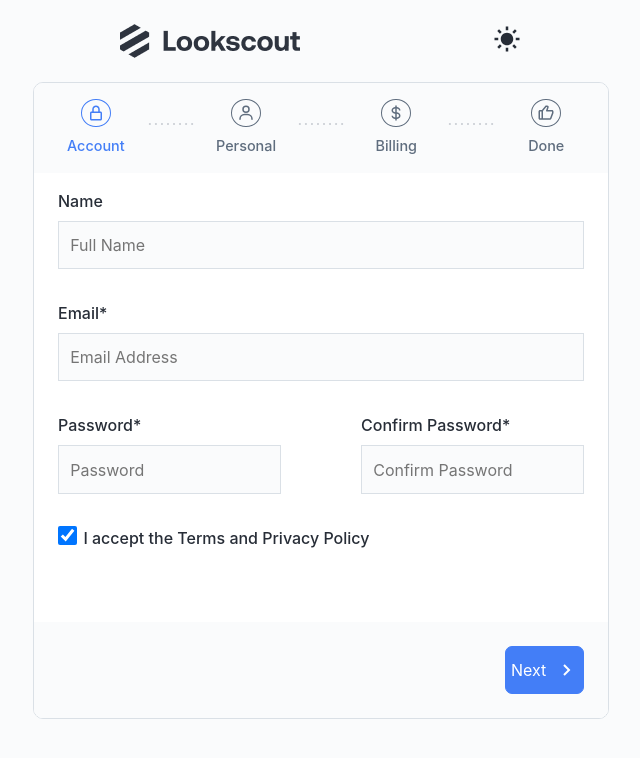
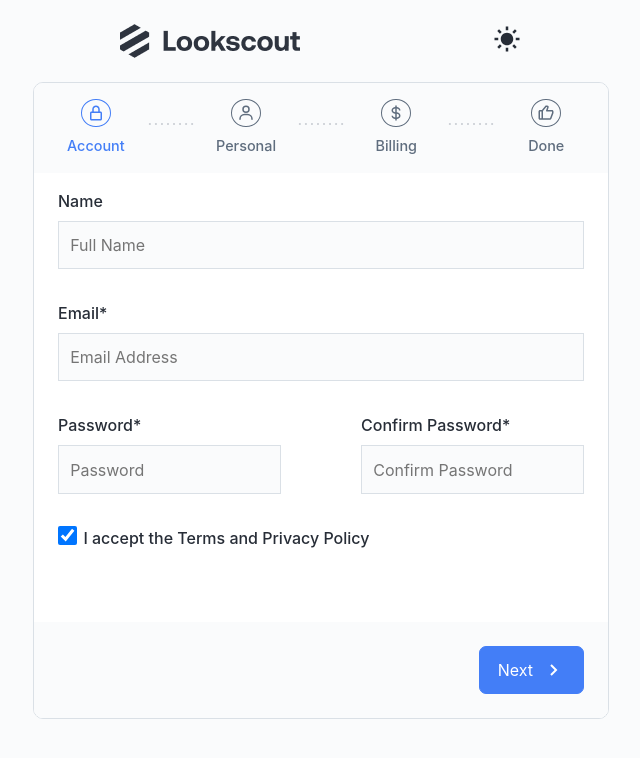
Before and after one commit to Toluwaa-o/lookscout, a React (Create React App) app: page /#/ in a window 1280 px wide. Shown: the top 758 px of the page, without its empty margins (319-959 px from the left). Built offline with nearby package versions, Linux system fonts and the light colour scheme.

Commit message:
minor tweaks

```diff
--- a/src/index.css
+++ b/src/index.css
@@ -230,6 +230,7 @@ main .account button, main .personal button, .billing button {
   padding: .7em 0;
   margin: auto;
   gap: .5em;
+  border-radius: 7px;
 }
 
 main .account button:disabled {
@@ -442,8 +443,9 @@ main .account button:disabled {
     height: fit-content;
     margin: 0;
     margin-left: auto;
-    width: 15%;
+    width: 20%;
     border-radius: 7px;
+    padding-inline: 1em;
   }
 
   main navbar {
```
